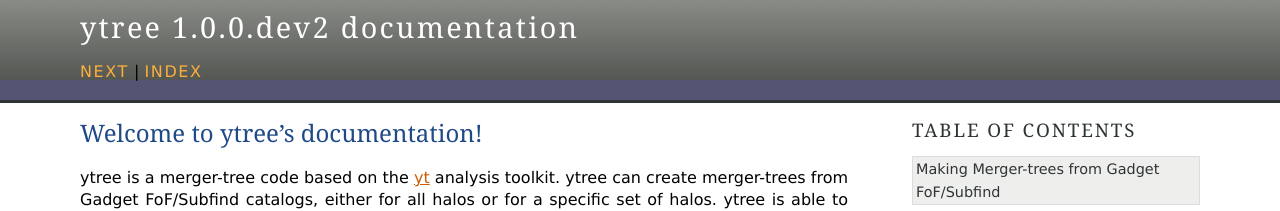
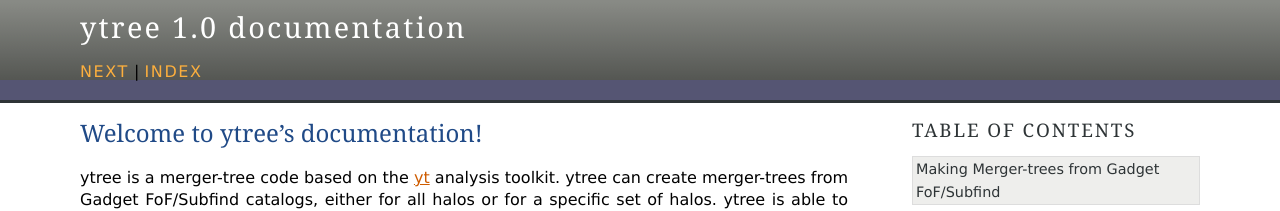
Before and after one commit to ytree-project/treefarm, a Sphinx documentation site: the page built from doc/source/index.rst, in a window 1280 px wide. Shown: the top 211 px of the page. Built offline with Sphinx 7.4.7, drawn with Linux system fonts in a browser that asks for light colours; pages that are not in the unit, such as notebooks, are missing from menus.

Commit message:
Updating to version 1.0.

```diff
--- a/doc/source/conf.py
+++ b/doc/source/conf.py
@@ -56,9 +56,9 @@
 # built documents.
 #
 # The short X.Y version.
-version = u'1.0.0.dev2'
+version = u'1.0'
 # The full version, including alpha/beta/rc tags.
-release = u'1.0.0.dev2'
+release = u'1.0'
 
 # The language for content autogenerated by Sphinx. Refer to documentation
 # for a list of supported languages.
@@ -122,7 +122,7 @@
 
 # The name for this set of Sphinx documents.
 # "<project> v<release> documentation" by default.
-#html_title = u'ytree v1.0.0.dev2'
+#html_title = u'ytree v1.0.0'
 
 # A shorter title for the navigation bar.  Default is the same as html_title.
 #html_short_title = None
--- a/setup.py
+++ b/setup.py
@@ -1,7 +1,7 @@
 from setuptools import setup
 
 setup(name="ytree",
-      version="1.0.0.dev2",
+      version="1.0.0",
       description="Merger-tree for FoF, Rockstar, and consistent-trees based on yt.",
       author="Britton Smith",
       author_email="brittonsmith@gmail.com",
```
